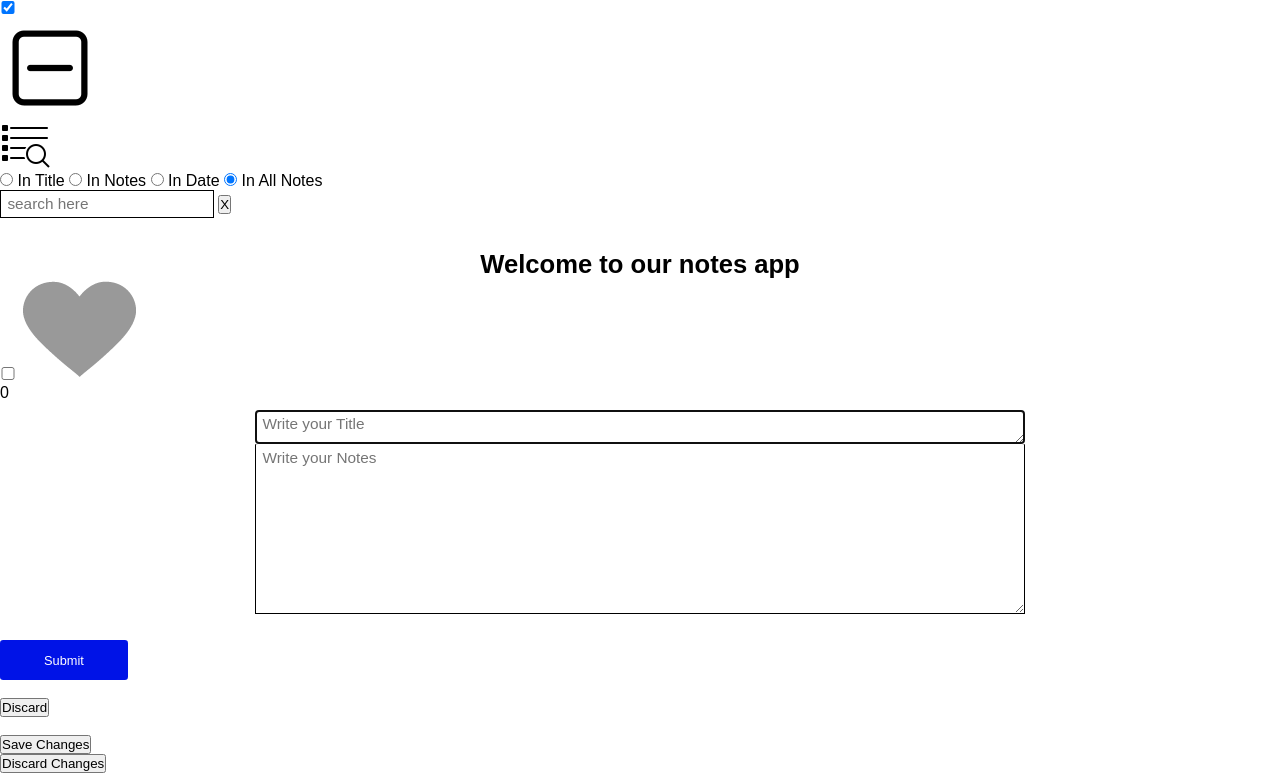
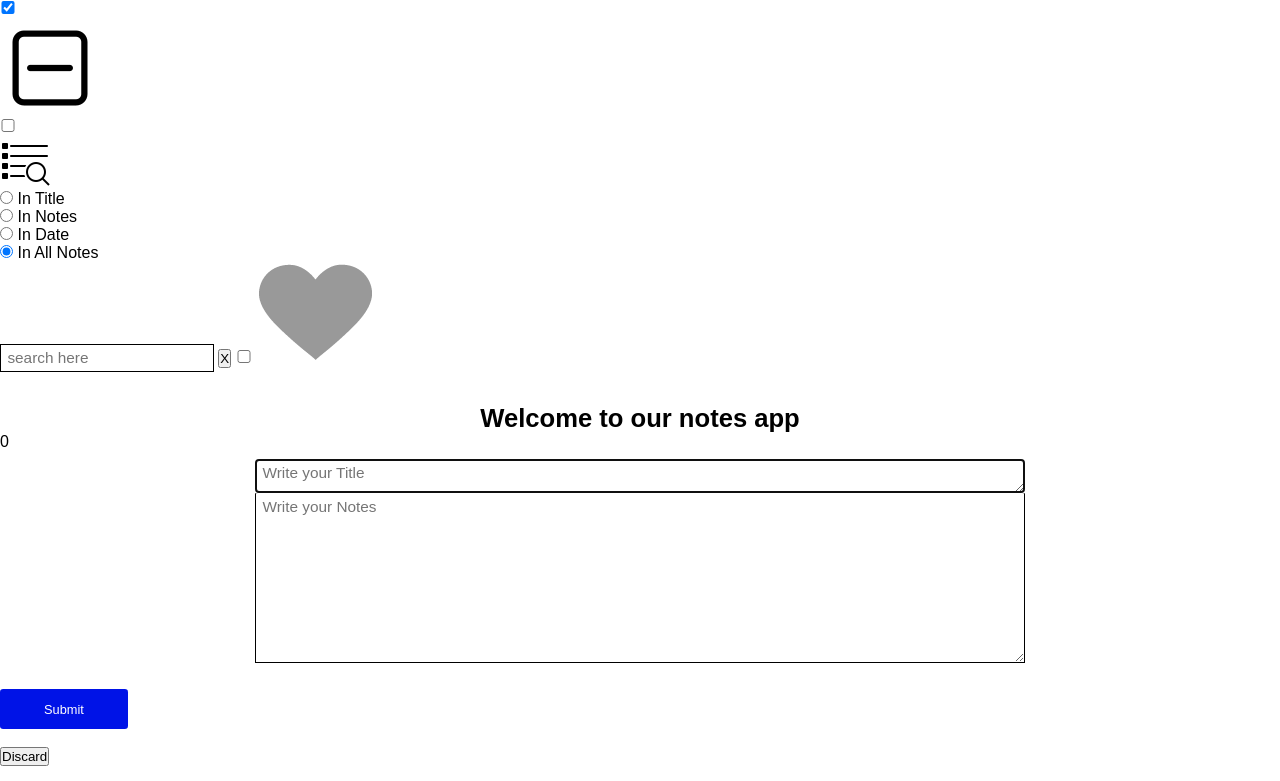
Before and after one commit to call2rakeshsingh/Note-Under-Process, a plain HTML site: page index.html in a window 1280 px wide. Shown: the top 781 px of the page. Drawn offline with Linux system fonts and the light colour scheme.

Commit message:
Update index.html

```diff
--- a/index.html
+++ b/index.html
@@ -17,33 +17,36 @@
       <label for="addNewNotes" class="addNewNotesClass" onclick="hideAndShowTextArea()"><img src="new-notes.png" alt=""
           srcset="" /></label>
 
-      <ul class="dropdown">
+      <ul id="dropdown">
+        <input type="checkbox" name="" id="dropDownShowHide">
+        <label for="dropDownShowHide" onclick="forDropdown()">
         <div class="dropbtn">
           <img src="advance-search.png" alt="dropdown button" class="dropimg" />
         </div>
-        <div class="list">
+      </label>
+        <div id="list">
           <form>
             <input type="radio" id="inTitleSearch" name="fav_language" value="HTML" class="radioSearch" />
-            <label for="inTitleSearch" class="a">In Title</label>
+            <label for="inTitleSearch" class="a">In Title</label><br>
             <input type="radio" id="inNotesSearch" name="fav_language" value="CSS" class="radioSearch" />
-            <label for="inNotesSearch" class="a">In Notes</label>
+            <label for="inNotesSearch" class="a">In Notes</label><br>
             <input type="radio" id="inDateSearch" name="fav_language" value="JavaScript" class="radioSearch" />
-            <label for="inDateSearch" class="a">In Date</label>
+            <label for="inDateSearch" class="a">In Date</label><br>
             <input type="radio" id="inAllNotes" name="fav_language" value="New Bal" class="radioSearch" checked />
-            <label for="inAllNotes" class="a">In All Notes</label>
+            <label for="inAllNotes" class="a">In All Notes</label><br>
           </form>
         </div>
       </ul>
 
       <input type="text" placeholder="search here" id="searchText" onkeyup="searchTextFunc()" />
       <input type="button" id="clearSearchBox" value="X" onclick="clearSearchBoxFunc()" />
+
+      <input type="checkbox" name="imptortantNotesPageID" id="imptortantNotesPageID" />
+      <label for="imptortantNotesPageID" class="imptortantNotesPageClass" onclick="importantNotesList()"><img
+          src="whiteHeart.png" alt="" srcset="" /></label>
     </nav>
     <div id="welcomeTagDiv">
       <h3 id="welcomeTag">Welcome to our notes app</h3>
-
-      <input type="checkbox" name="imptortantNotesPageID" id="imptortantNotesPageID" />
-      <label for="imptortantNotesPageID" class="imptortantNotesPageClass" onclick="importantNotesList()"><img
-          src="grayHeart.png" alt="" srcset="" /></label>
     </div>
   </div>
 
```
